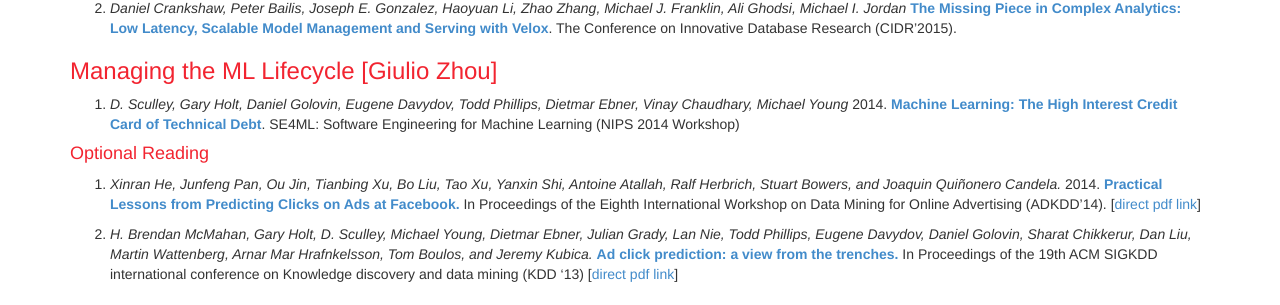
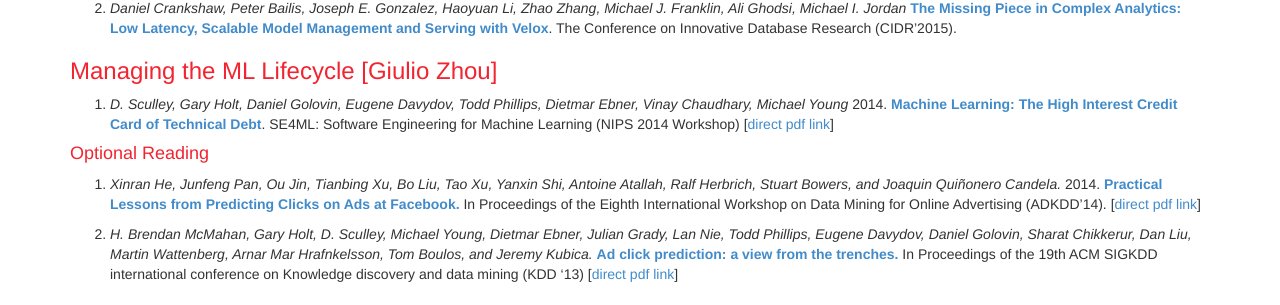
Before and after one commit to ucbrise/cs294-rise-fa16, a Jekyll site: the page built from prediction_serving.md, in a window 1280 px wide. Shown: the part 680-985 px from the top of the page. Built offline with Jekyll 4.4.1, drawn with Linux system fonts in a browser that asks for light colours; nearby versions of some CDN libraries.

Commit message:
one more direct link

```diff
--- a/prediction_serving.md
+++ b/prediction_serving.md
@@ -25,7 +25,7 @@ While much of the focus of machine learning research is on the process of traini
 
 ### Managing the ML Lifecycle [Giulio Zhou]
 
-1. *D. Sculley, Gary Holt, Daniel Golovin, Eugene Davydov, Todd Phillips, Dietmar Ebner, Vinay Chaudhary, Michael Young* 2014. [**Machine Learning: The High Interest Credit Card of Technical Debt**](http://research.google.com/pubs/pub43146.html). SE4ML: Software Engineering for Machine Learning (NIPS 2014 Workshop)
+1. *D. Sculley, Gary Holt, Daniel Golovin, Eugene Davydov, Todd Phillips, Dietmar Ebner, Vinay Chaudhary, Michael Young* 2014. [**Machine Learning: The High Interest Credit Card of Technical Debt**](http://research.google.com/pubs/pub43146.html). SE4ML: Software Engineering for Machine Learning (NIPS 2014 Workshop) [[direct pdf link](http://static.googleusercontent.com/media/research.google.com/en//pubs/archive/43146.pdf)]
 
 #### Optional Reading
 
```
